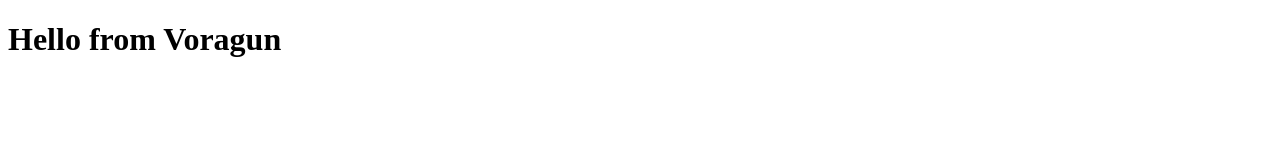
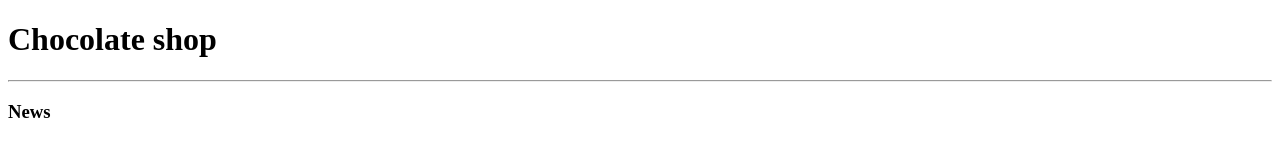
Before and after one commit to voraguns/testGit, a plain HTML site: page index.html in a window 1280 px wide. Drawn offline with Linux system fonts and the light colour scheme.

Commit message:
[ADD] add text

```diff
--- a/index.html
+++ b/index.html
@@ -5,6 +5,9 @@
     </head>
 
     <body>
-        <h1>Hello from Voragun</h1>
+        <h1>Chocolate shop</h1>
+        <hr>
+
+        <h3>News</h3>
     </body>
 </html>
```
